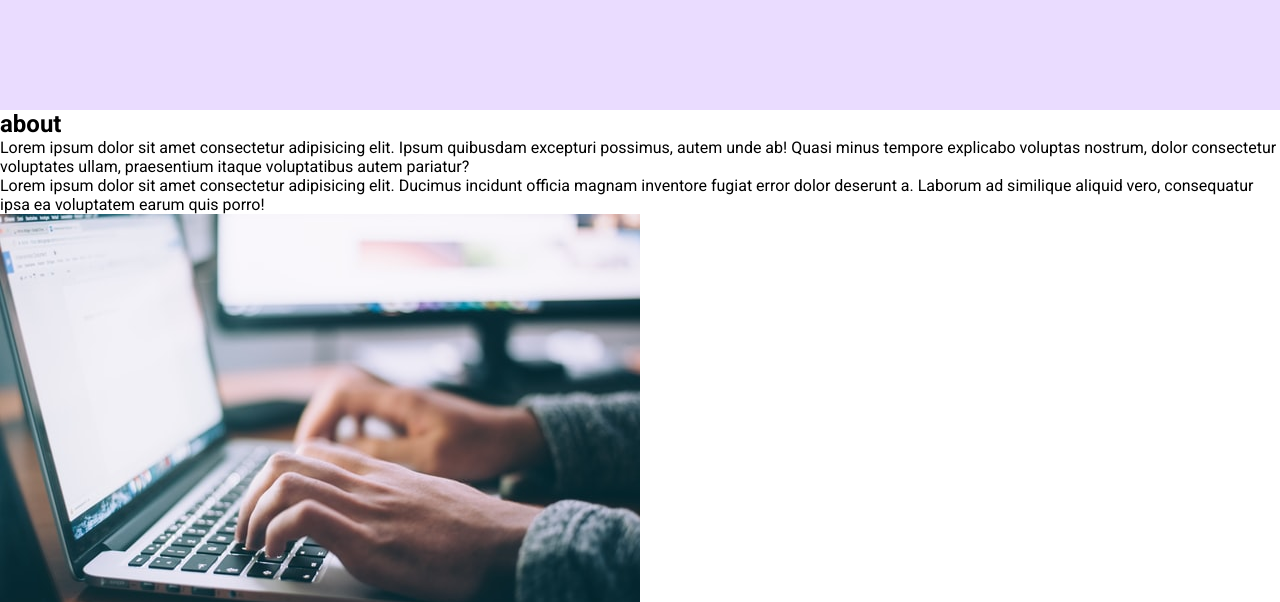
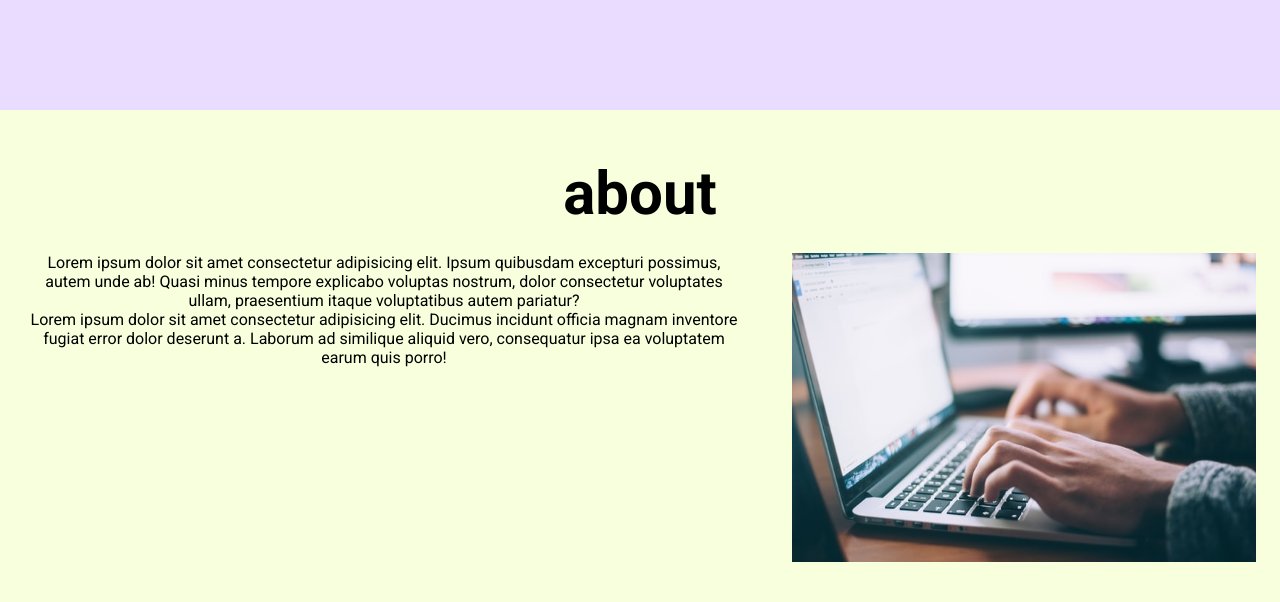
Before and after one commit to Zamiaku/mini-website, a plain HTML site: page index.html in a window 1280 px wide. Shown: the part 690-1292 px from the top of the page. Drawn offline with Linux system fonts and the light colour scheme.

Commit message:
finished about section

```diff
--- a/index.html
+++ b/index.html
@@ -34,23 +34,25 @@
     <main>
       <section id="about">
         <h2>about</h2>
-        <div>
-          <p>
+        <div class="section__description">
+          <div class="section__description--wrapper">
+            <p class="section__description--para">
               Lorem ipsum dolor sit amet consectetur adipisicing elit. Ipsum
               quibusdam excepturi possimus, autem unde ab! Quasi minus tempore
               explicabo voluptas nostrum, dolor consectetur voluptates ullam,
               praesentium itaque voluptatibus autem pariatur?
             </p>
-          <p>
+              <p class="section__description--para">
               Lorem ipsum dolor sit amet consectetur adipisicing elit. Ducimus
               incidunt officia magnam inventore fugiat error dolor deserunt a.
               Laborum ad similique aliquid vero, consequatur ipsa ea voluptatem
               earum quis porro!
             </p>
           </div>
-        <figure>
+          <figure class="about__img--wrapper">
             <img src="./assets/about.jpg" alt="" />
           </figure>
+        </div>
       </section>
 
       <section id="discord">
--- a/styles.css
+++ b/styles.css
@@ -68,3 +68,43 @@ li {
   align-items: center;
   justify-content: center;
 }
+
+#about {
+  padding: 48px 0;
+  background-color: #f8ffdc;
+}
+
+h2 {
+  font-size: 60px;
+  text-align: center;
+  margin-bottom: 24px;
+}
+
+.section__description {
+  display: flex;
+  justify-content: center;
+  text-align: center;
+}
+
+.about__img--wrapper {
+  width: 40%;
+}
+
+img {
+  width: 100%;
+}
+
+.section__description--wrapper {
+    width: 60%;
+}
+
+.about__img--wrapper,
+.section__description--wrapper {
+  padding: 0 24px;
+}
+
+section__description--para {
+  font-size: 20px;
+  line-height: 1.5;
+  margin-bottom: 24;
+}
```
Lines whose indentation alone changed are shown as unchanged.
